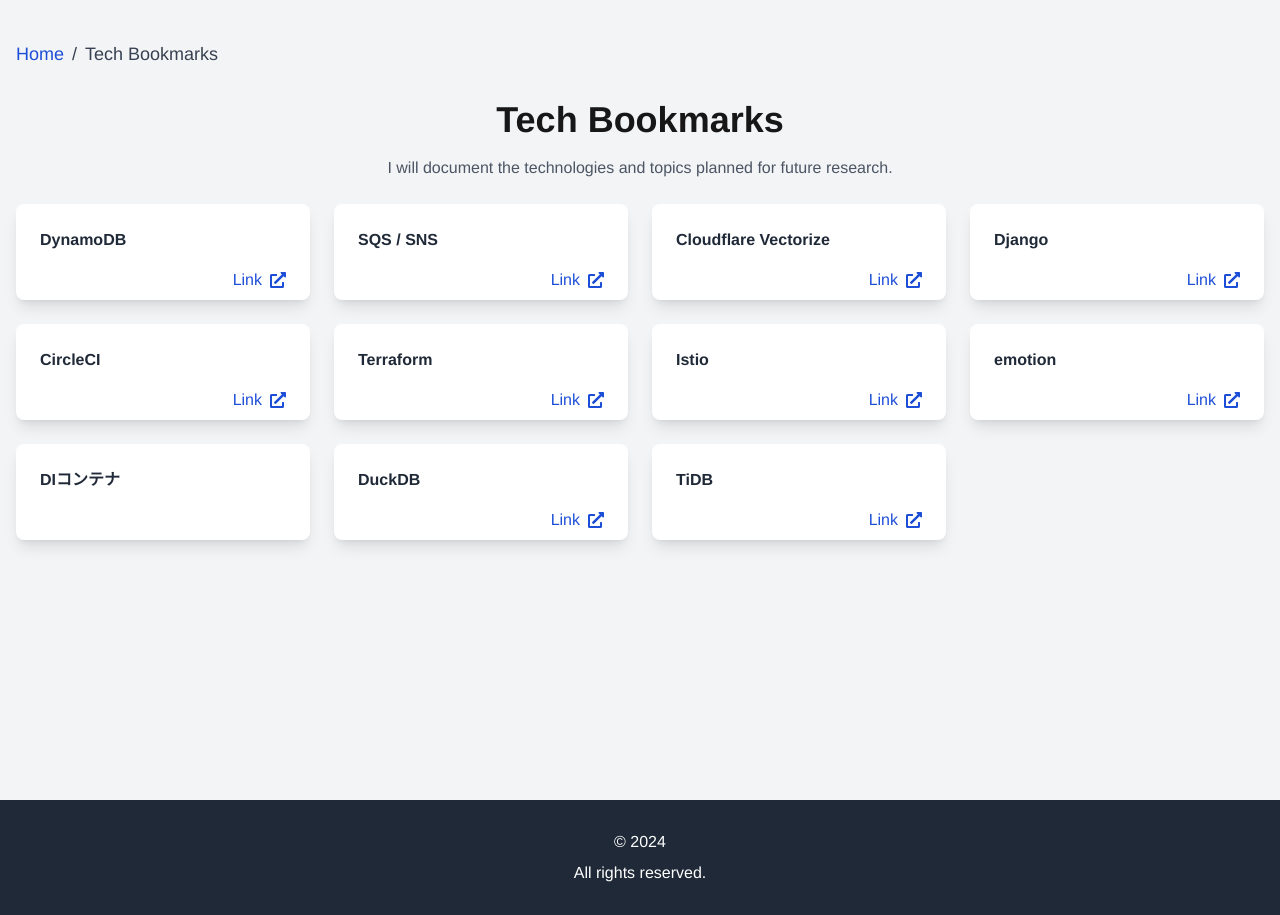
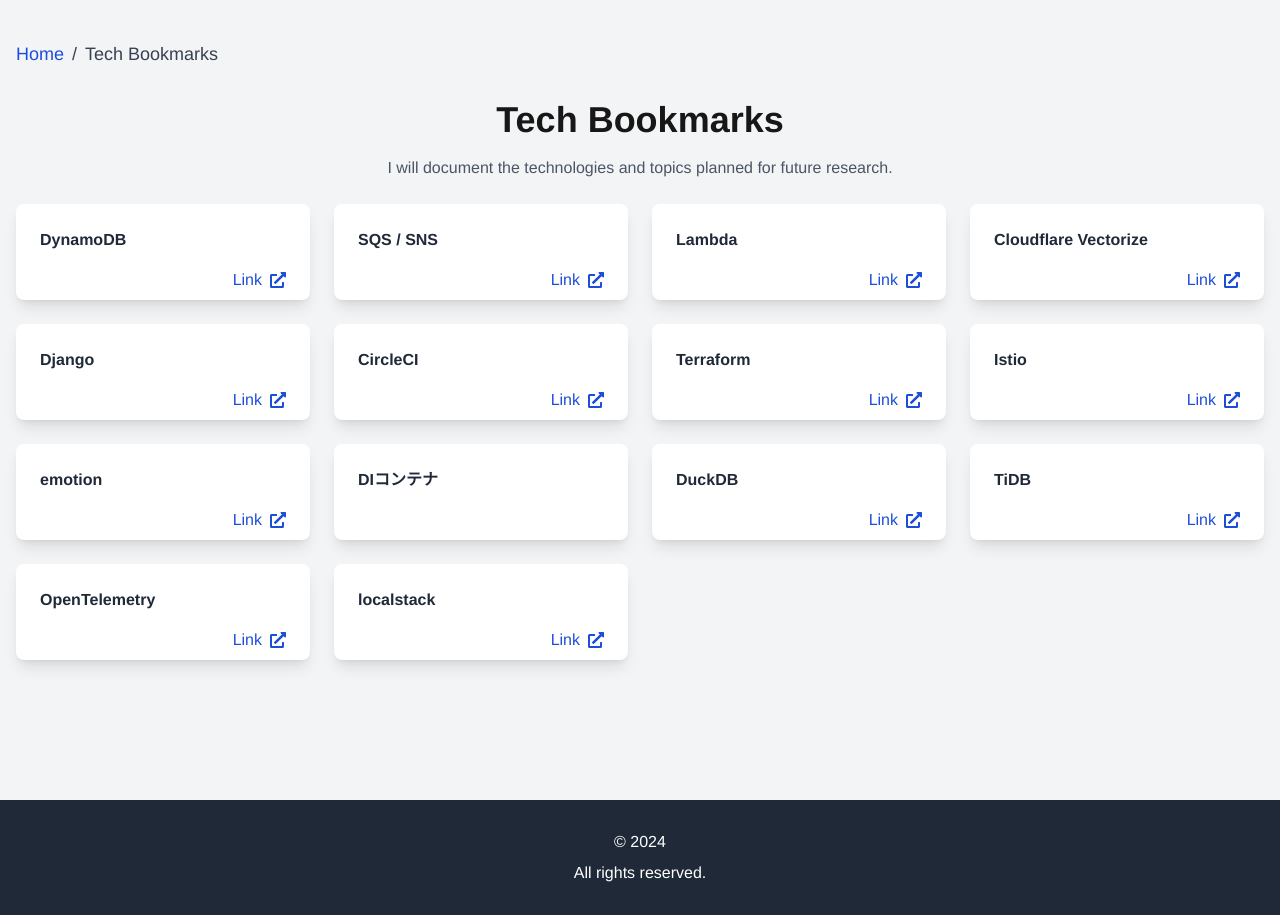
Before and after one commit to ys39/ys39.github.io, a Next.js app: page /tech-bookmarks in a window 1280 px wide. Built offline with nearby package versions, Linux system fonts and the light colour scheme.

Commit message:
✨ 新機能(terms.ts): AWS Lambda、OpenTelemetry、localstackのリンクを追加

```diff
--- a/tech-bookmarks/terms.ts
+++ b/tech-bookmarks/terms.ts
@@ -10,6 +10,11 @@
     title: 'SQS / SNS',
     date: '',
     link: 'https://aws.amazon.com/jp/sqs/features/',
+  },
+  {
+    title: 'Lambda',
+    date: '',
+    link: 'https://aws.amazon.com/jp/lambda/',
   },
   {
     title: 'Cloudflare Vectorize',
@@ -56,4 +61,14 @@
     date: '',
     link: 'https://docs.pingcap.com/',
   },
+  {
+    title: 'OpenTelemetry',
+    date: '',
+    link: 'https://opentelemetry.io/ja/',
+  },
+  {
+    title: 'localstack',
+    date: '',
+    link: 'https://localstack.cloud/',
+  },
 ];
```
